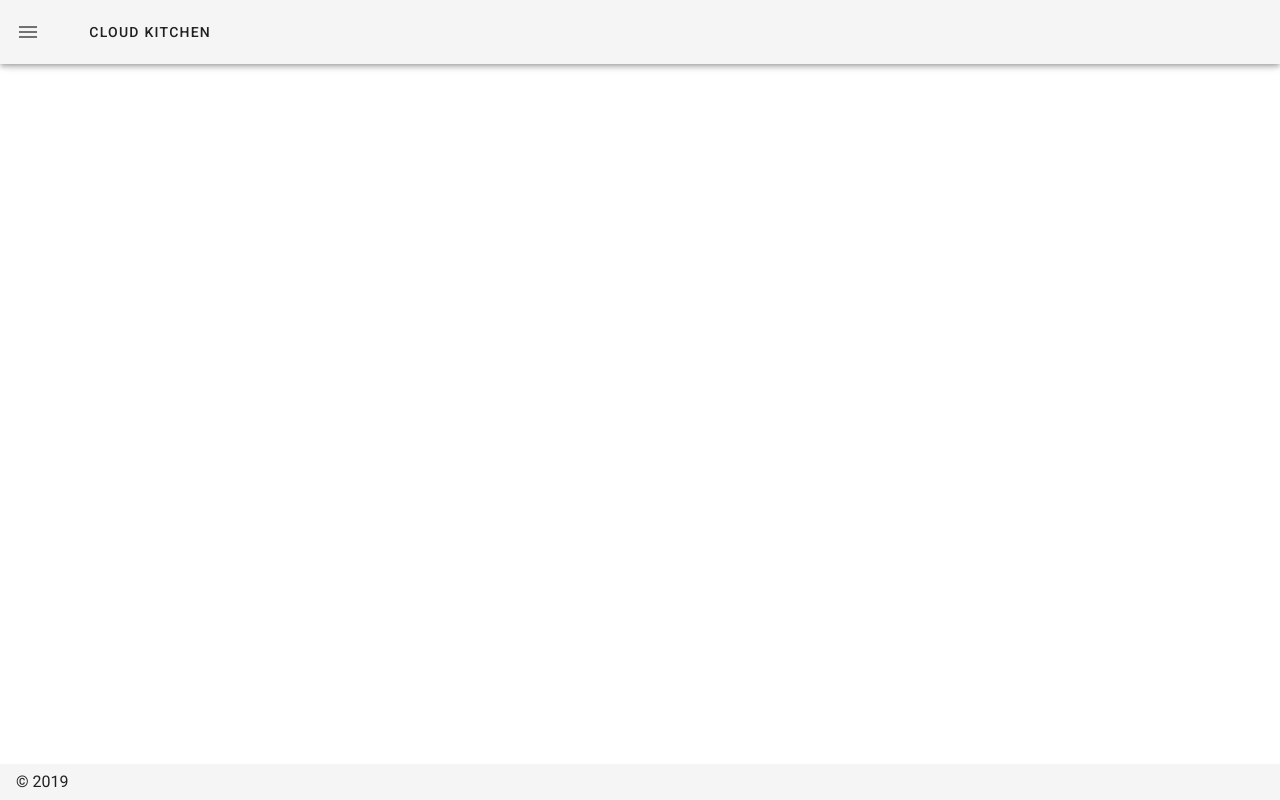
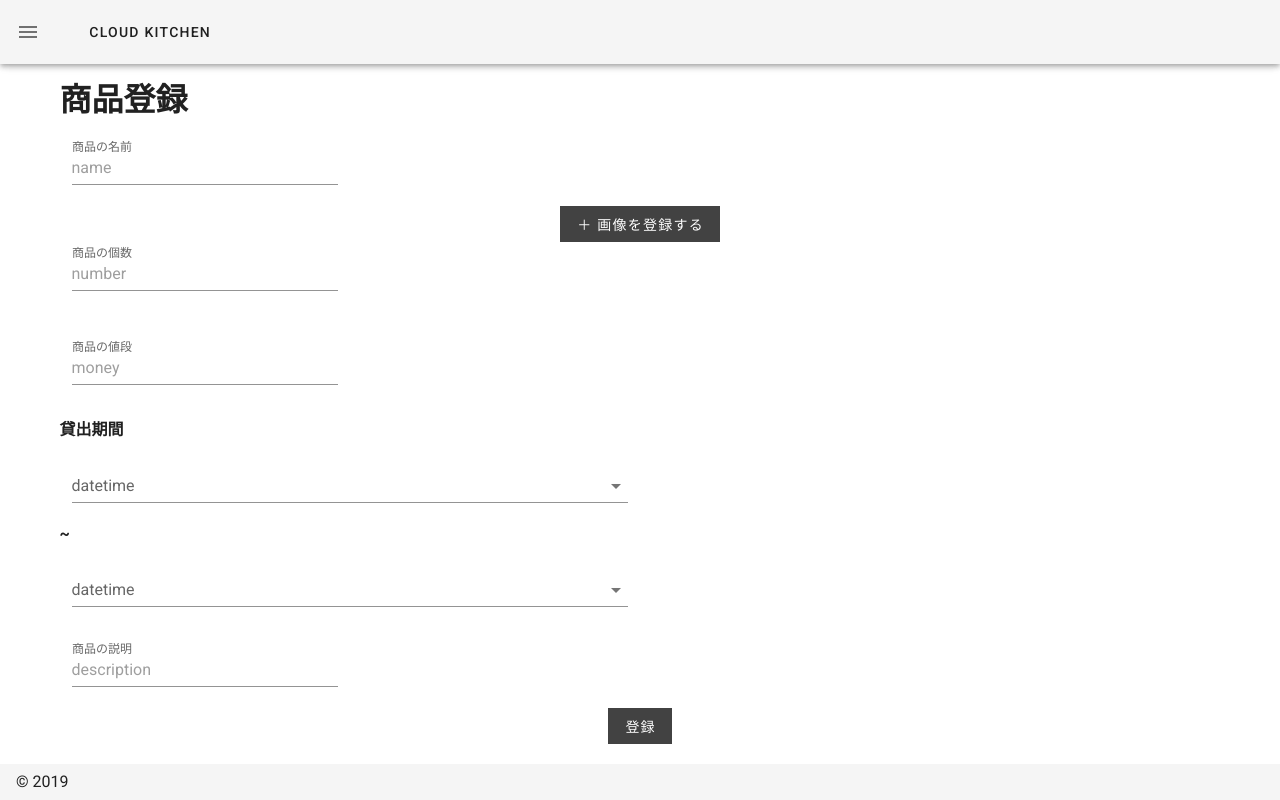
Before and after one commit to kaitowada/tableware_share, a Nuxt app in the folder nuxt/: page /commodities/new in a window 1280 px wide. Built offline with nearby package versions, Linux system fonts and the light colour scheme.

Commit message:
ochi
商品登録作成

```diff
--- /dev/null
+++ b/nuxt/pages/commodities/new.vue
@@ -0,0 +1,233 @@
+<template>
+  <div>
+    <h1>商品登録</h1>
+    <div class="col-sm-6 col-md-3 col-12">
+      <div
+        class="v-input theme--light v-text-field v-text-field--is-booted v-text-field--placeholder"
+      >
+        <div class="v-input__control">
+          <div class="v-input__slot">
+            <div class="v-text-field__slot">
+              <label
+                for="input-2466"
+                class="v-label v-label--active theme--light"
+                style="left: 0px; right: auto; position: absolute;"
+                >商品の名前</label
+              ><input id="input-2466" placeholder="name" type="text" />
+            </div>
+          </div>
+          <div class="v-text-field__details">
+            <div class="v-messages theme--light">
+              <div class="v-messages__wrapper"></div>
+            </div>
+          </div>
+        </div>
+      </div>
+    </div>
+
+    <div class="row align-center justify-center">
+      <button
+        type="button"
+        class="v-btn v-btn--contained v-btn--tile theme--light elevation-0 v-size--default secondary"
+        undefined="true"
+      >
+        <span class="v-btn__content"><span>＋ 画像を登録する</span></span>
+      </button>
+    </div>
+
+    <div class="col-sm-6 col-md-3 col-12">
+      <div
+        class="v-input theme--light v-text-field v-text-field--is-booted v-text-field--placeholder"
+      >
+        <div class="v-input__control">
+          <div class="v-input__slot">
+            <div class="v-text-field__slot">
+              <label
+                for="input-2466"
+                class="v-label v-label--active theme--light"
+                style="left: 0px; right: auto; position: absolute;"
+                >商品の個数</label
+              ><input id="input-2466" placeholder="number" type="text" />
+            </div>
+          </div>
+          <div class="v-text-field__details">
+            <div class="v-messages theme--light">
+              <div class="v-messages__wrapper"></div>
+            </div>
+          </div>
+        </div>
+      </div>
+    </div>
+
+    <div class="col-sm-6 col-md-3 col-12">
+      <div
+        class="v-input theme--light v-text-field v-text-field--is-booted v-text-field--placeholder"
+      >
+        <div class="v-input__control">
+          <div class="v-input__slot">
+            <div class="v-text-field__slot">
+              <label
+                for="input-2466"
+                class="v-label v-label--active theme--light"
+                style="left: 0px; right: auto; position: absolute;"
+                >商品の値段</label
+              ><input id="input-2466" placeholder="money" type="text" />
+            </div>
+          </div>
+          <div class="v-text-field__details">
+            <div class="v-messages theme--light">
+              <div class="v-messages__wrapper"></div>
+            </div>
+          </div>
+        </div>
+      </div>
+    </div>
+
+    <h4>貸出期間</h4>
+    <div class="col-sm-6 col-12">
+      <div
+        class="v-input theme--light v-text-field v-text-field--is-booted v-select v-select--is-multi"
+      >
+        <div class="v-input__control">
+          <div
+            role="button"
+            aria-haspopup="listbox"
+            aria-expanded="false"
+            aria-owns="list-1296"
+            class="v-input__slot"
+          >
+            <div class="v-select__slot">
+              <label
+                for="input-1296"
+                class="v-label theme--light"
+                style="left: 0px; right: auto; position: absolute;"
+                >datetime</label
+              >
+              <div class="v-select__selections">
+                <input
+                  id="input-1296"
+                  readonly="readonly"
+                  type="text"
+                  aria-readonly="true"
+                />
+              </div>
+              <div class="v-input__append-inner">
+                <div class="v-input__icon v-input__icon--append">
+                  <i
+                    aria-hidden="true"
+                    class="v-icon notranslate mdi mdi-menu-down theme--light"
+                  ></i>
+                </div>
+              </div>
+            </div>
+            <div class="v-menu"></div>
+          </div>
+        </div>
+      </div>
+    </div>
+
+    <h4>~</h4>
+
+    <div class="col-sm-6 col-12">
+      <div
+        class="v-input theme--light v-text-field v-text-field--is-booted v-select v-select--is-multi"
+      >
+        <div class="v-input__control">
+          <div
+            role="button"
+            aria-haspopup="listbox"
+            aria-expanded="false"
+            aria-owns="list-1296"
+            class="v-input__slot"
+          >
+            <div class="v-select__slot">
+              <label
+                for="input-1296"
+                class="v-label theme--light"
+                style="left: 0px; right: auto; position: absolute;"
+                >datetime</label
+              >
+              <div class="v-select__selections">
+                <input
+                  id="input-1296"
+                  readonly="readonly"
+                  type="text"
+                  aria-readonly="true"
+                />
+              </div>
+              <div class="v-input__append-inner">
+                <div class="v-input__icon v-input__icon--append">
+                  <i
+                    aria-hidden="true"
+                    class="v-icon notranslate mdi mdi-menu-down theme--light"
+                  ></i>
+                </div>
+              </div>
+            </div>
+            <div class="v-menu"></div>
+          </div>
+        </div>
+      </div>
+    </div>
+
+    <div class="col-sm-6 col-md-3 col-12">
+      <div
+        class="v-input theme--light v-text-field v-text-field--is-booted v-text-field--placeholder"
+      >
+        <div class="v-input__control">
+          <div class="v-input__slot">
+            <div class="v-text-field__slot">
+              <label
+                for="input-2466"
+                class="v-label v-label--active theme--light"
+                style="left: 0px; right: auto; position: absolute;"
+                >商品の説明</label
+              ><input id="input-2466" placeholder="description" type="text" />
+            </div>
+          </div>
+          <div class="v-text-field__details">
+            <div class="v-messages theme--light">
+              <div class="v-messages__wrapper"></div>
+            </div>
+          </div>
+        </div>
+      </div>
+    </div>
+
+    <div class="row align-center justify-center">
+      <button
+        type="button"
+        class="v-btn v-btn--contained v-btn--tile theme--light elevation-0 v-size--default secondary"
+        undefined="true"
+      >
+        <span class="v-btn__content"><span>登録</span></span>
+      </button>
+    </div>
+  </div>
+</template>
+<script>
+export default {
+  components: {},
+  data() {
+    return {
+      commodity: {
+        name: '',
+        number: null,
+        money: null,
+        // 貸出日
+        bDate: '',
+        // 返却日
+        aDate: '',
+        // 詳細
+        detail: ''
+      }
+    }
+  },
+  computed: {},
+  watch: {},
+  async created() {},
+  methods: {}
+}
+</script>
+
+<style scoped></style>
```
